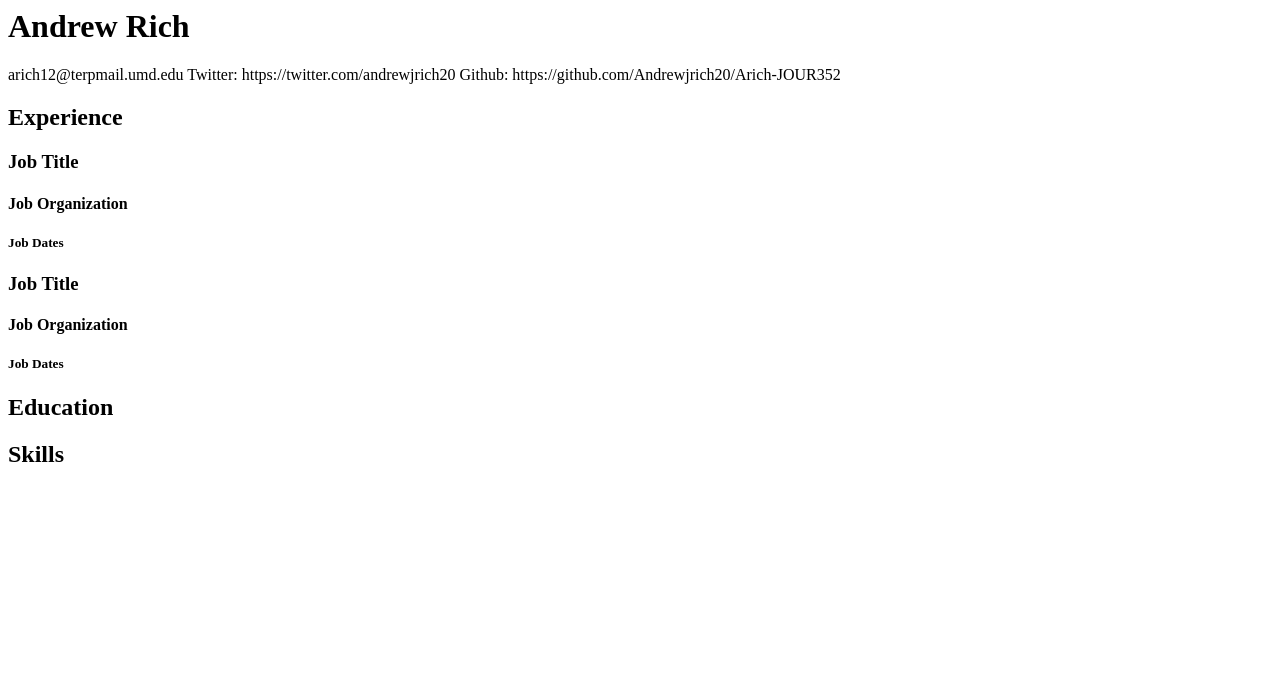
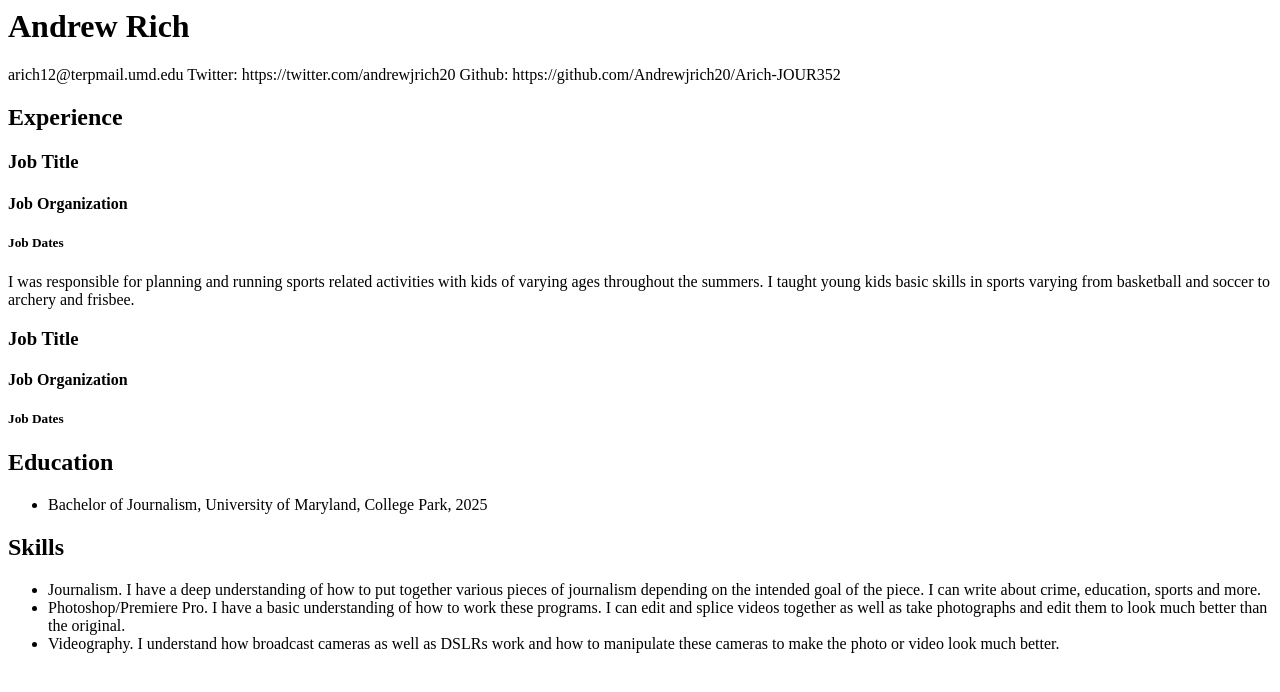
Before and after one commit to Andrewjrich20/Arich-JOUR352, a plain HTML site: page resume.html in a window 1280 px wide. Drawn offline with Linux system fonts and the light colour scheme.

Commit message:
Update resume.html

```diff
--- a/resume.html
+++ b/resume.html
@@ -12,10 +12,20 @@
         <h3>Job Title</h3>
           <h4>Job Organization</h4>
             <h5>Job Dates</h5>
+      <p>I was responsible for planning and running sports related activities with kids of varying ages throughout the summers.  I taught young kids basic skills in sports varying from basketball and soccer to archery and frisbee.</p>
         <h3>Job Title</h3>
           <h4>Job Organization</h4>
             <h5>Job Dates</h5>
+
       <h2>Education</h2>
+        <ul>
+          <li>Bachelor of Journalism, University of Maryland, College Park, 2025</li>
+        </ul>
       <h2>Skills</h2>
-  </body>
+        <ul>
+          <li>Journalism. I have a deep understanding of how to put together various pieces of journalism depending on the intended goal of the piece.  I can write about crime, education, sports and more.</li>
+          <li>Photoshop/Premiere Pro. I have a basic understanding of how to work these programs.  I can edit and splice videos together as well as take photographs and edit them to look much better than the original.</li>
+          <li>Videography. I understand how broadcast cameras as well as DSLRs work and how to manipulate these cameras to make the photo or video look much better.</li>
+      </ul>
+    </body>
 </html>
```
